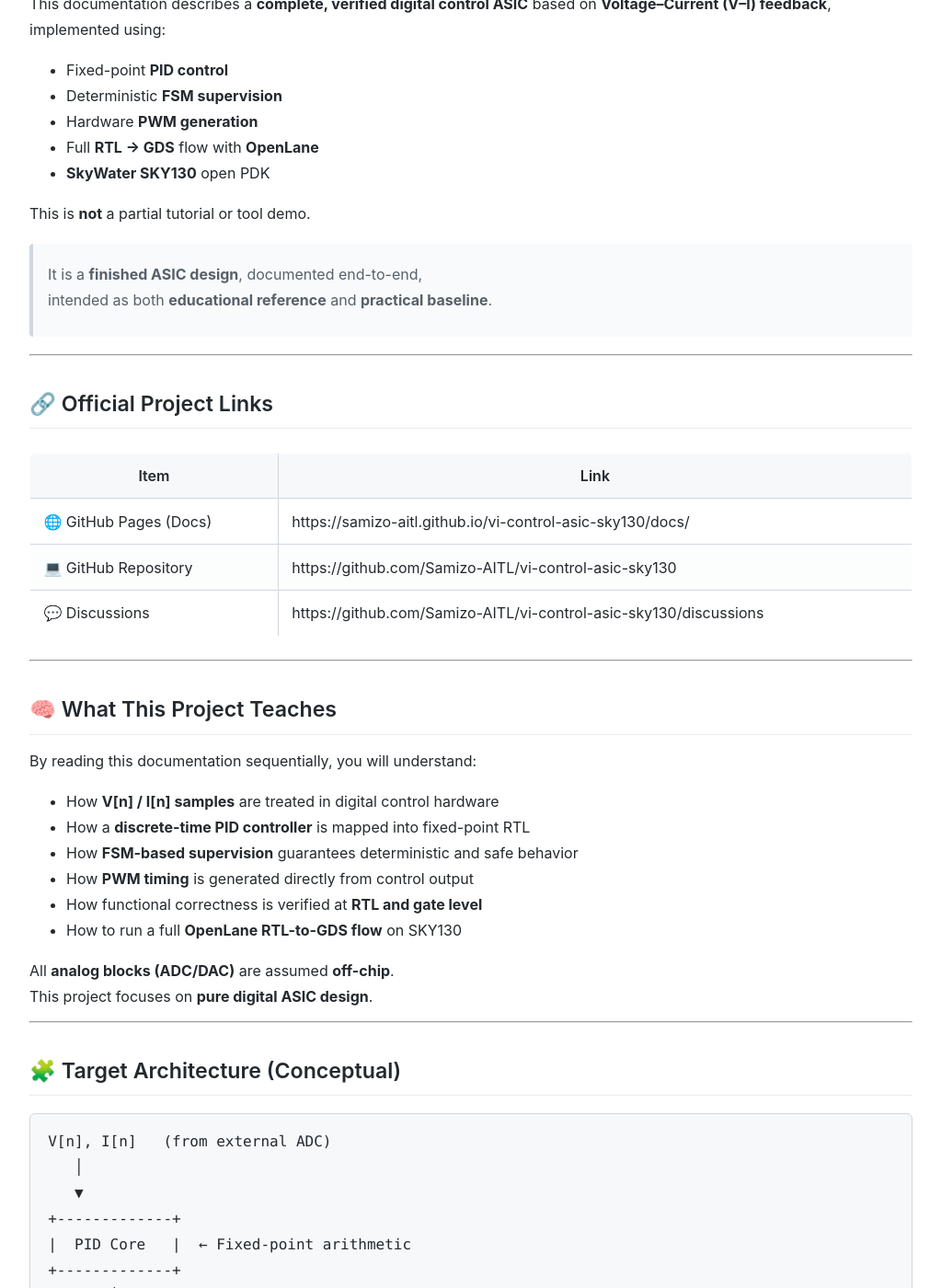
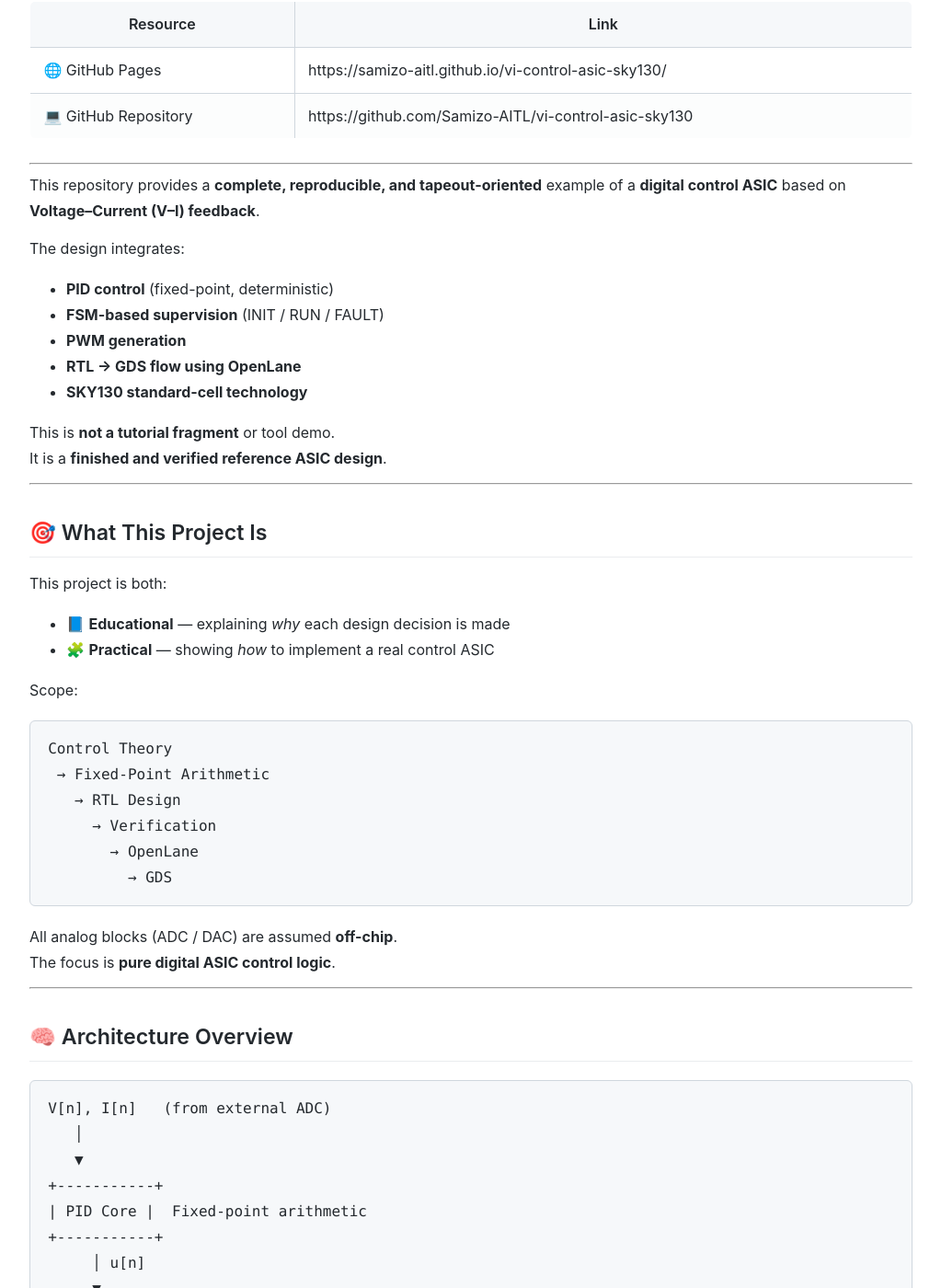
Before and after one commit to Samizo-AITL/vi-control-asic-sky130, a Jekyll site: the page built from index.md, in a window 1280 px wide and 1400 px high, scrolled down 485 px. Shown: the whole window at 92% size, without its empty margins (128-1151 px from the left). Built offline with Jekyll 4.4.1, drawn with Linux system fonts in a browser that asks for light colours; some of the changed text lies outside the part shown.

Commit message:
Update index.md

````diff
--- a/index.md
+++ b/index.md
@@ -1,139 +1,113 @@
 ---
 layout: default
-title: Documentation
+title: "V–I Control ASIC on SKY130"
 nav_order: 1
-has_children: true
 ---
 
-# 📘 V–I Control ASIC on SKY130
-**PID + FSM + PWM — RTL to GDS using OpenLane**
+# V–I Control ASIC on SKY130
+**PID + FSM + PWM using OpenLane (Educational & Practical)**
 
 ---
 
-## 🎯 Overview
+## 🔗 Official Links
 
-This documentation describes a **complete, verified digital control ASIC**
-based on **Voltage–Current (V–I) feedback**, implemented using:
-
-- Fixed-point **PID control**
-- Deterministic **FSM supervision**
-- Hardware **PWM generation**
-- Full **RTL → GDS** flow with **OpenLane**
-- **SkyWater SKY130** open PDK
-
-This is **not** a partial tutorial or tool demo.
-
-> It is a **finished ASIC design**, documented end-to-end,
-> intended as both **educational reference** and **practical baseline**.
+| Resource | Link |
+|---------|------|
+| 🌐 GitHub Pages | https://samizo-aitl.github.io/vi-control-asic-sky130/ |
+| 💻 GitHub Repository | https://github.com/Samizo-AITL/vi-control-asic-sky130 |
 
 ---
 
-## 🔗 Official Project Links
+This repository provides a **complete, reproducible, and tapeout-oriented**
+example of a **digital control ASIC** based on **Voltage–Current (V–I) feedback**.
 
-| Item | Link |
-|----|----|
-| 🌐 GitHub Pages (Docs) | https://samizo-aitl.github.io/vi-control-asic-sky130/docs/ |
-| 💻 GitHub Repository | https://github.com/Samizo-AITL/vi-control-asic-sky130 |
-| 💬 Discussions | https://github.com/Samizo-AITL/vi-control-asic-sky130/discussions |
+The design integrates:
+
+- **PID control** (fixed-point, deterministic)
+- **FSM-based supervision** (INIT / RUN / FAULT)
+- **PWM generation**
+- **RTL → GDS flow using OpenLane**
+- **SKY130 standard-cell technology**
+
+This is **not a tutorial fragment** or tool demo.
+It is a **finished and verified reference ASIC design**.
 
 ---
 
-## 🧠 What This Project Teaches
+## 🎯 What This Project Is
 
-By reading this documentation sequentially, you will understand:
+This project is both:
 
-- How **V[n] / I[n] samples** are treated in digital control hardware
-- How a **discrete-time PID controller** is mapped into fixed-point RTL
-- How **FSM-based supervision** guarantees deterministic and safe behavior
-- How **PWM timing** is generated directly from control output
-- How functional correctness is verified at **RTL and gate level**
-- How to run a full **OpenLane RTL-to-GDS flow** on SKY130
+- 📘 **Educational** — explaining *why* each design decision is made
+- 🧩 **Practical** — showing *how* to implement a real control ASIC
 
-All **analog blocks (ADC/DAC)** are assumed **off-chip**.
-This project focuses on **pure digital ASIC design**.
+Scope:
+
+```
+Control Theory
+ → Fixed-Point Arithmetic
+   → RTL Design
+     → Verification
+       → OpenLane
+         → GDS
+```
+
+All analog blocks (ADC / DAC) are assumed **off-chip**.
+The focus is **pure digital ASIC control logic**.
 
 ---
 
-## 🧩 Target Architecture (Conceptual)
+## 🧠 Architecture Overview
 
 ```
 V[n], I[n]   (from external ADC)
    │
    ▼
-+-------------+
-|  PID Core   |  ← Fixed-point arithmetic
-+-------------+
-       │ u[n]
-       ▼
-+-------------+
-|   FSM Ctrl  |  ← INIT / RUN / FAULT
-+-------------+
-       │
-       ▼
-+-------------+
-|  PWM Gen    |  ← Duty / timing output
-+-------------+
++-----------+
+| PID Core |  Fixed-point arithmetic
++-----------+
+     │ u[n]
+     ▼
++-----------+
+| FSM Ctrl |  INIT / RUN / FAULT supervision
++-----------+
+     │
+     ▼
++-----------+
+| PWM Gen |  Duty / timing output
++-----------+
 ```
 
 ---
 
-## 📚 Documentation Structure
+## 📚 Documentation
 
-Each chapter is a standalone Markdown file under `docs/`.
+All technical documentation lives under `docs/`.
 
-### 0️⃣ Overview
-➡️ **[00_overview.md](00_overview.md)**
-Project motivation, scope, and design philosophy.
+➡️ **Start here:**
+👉 [Documentation Index](docs/index.md)
 
-### 1️⃣ Control Model
-➡️ **[01_control_model.md](01_control_model.md)**
-Discrete-time PID control using V–I feedback.
+The documentation is structured as a **linear design narrative**:
 
-### 2️⃣ Fixed-Point Design
-➡️ **[02_fixed_point.md](02_fixed_point.md)**
-Q-format selection, scaling, saturation, and overflow handling.
-
-### 3️⃣ RTL: PID Core
-➡️ **[03_rtl_pid.md](03_rtl_pid.md)**
-Cycle-accurate PID datapath in Verilog.
-
-### 4️⃣ RTL: FSM & PWM
-➡️ **[04_fsm_pwm.md](04_fsm_pwm.md)**
-Supervisory FSM and PWM generation logic.
-
-### 5️⃣ OpenLane Flow
-➡️ **[05_openlane_flow.md](05_openlane_flow.md)**
-Synthesis, placement, routing, STA, and layout inspection.
-
-### 6️⃣ Gate-level Simulation (Functional)
-➡️ **[06_gate_sim_functional.md](06_gate_sim_functional.md)**
-Post-layout **functional** verification (logical equivalence, no timing).
+1. System overview and philosophy
+2. Control model (PID with V–I feedback)
+3. Fixed-point design methodology
+4. RTL implementation
+5. FSM supervision and PWM
+6. OpenLane RTL-to-GDS flow
+7. Gate-level functional verification
+8. Appendix with complete figure index
 
 ---
 
-## 📎 Appendix
+## ✅ Verification Status
 
-➡️ **[Appendix A: Figure List](appendix_figures.md)**
+This project is **verification complete** within its defined scope.
 
-A complete index of **all waveforms, layouts, and verification figures**,
-clarifying:
+### Completed
 
-- What each figure proves
-- Which verification phase it belongs to
-- Why similar-looking figures exist
-
-Highly recommended for reviewers.
-
----
-
-## ✅ Verification Strategy
-
-This project emphasizes **functional correctness with explicit timing guarantees**.
-
-### Performed
-
-- ✅ RTL functional simulation (Icarus Verilog)
-- ✅ PID step-response verification (P / PI)
+- ✅ RTL functional simulation
+- ✅ PID step response verification (P / PI)
 - ✅ FSM state transition verification
 - ✅ PWM duty and timing verification
 - ✅ Gate-level **functional** simulation (post-layout)
@@ -142,39 +116,43 @@
 
 ### Intentionally Omitted
 
-- ⏭ Gate-level **timing-aware** simulation
+- ⏭ Gate-level **timing simulation**
+  (STA used instead; UDP-based SKY130 models are not simulator-friendly)
 
-**Reason:**
-Timing correctness is guaranteed by STA,
-and SKY130 UDP-based cell models are not simulator-friendly.
-
-This reflects **realistic industry practice**.
+This reflects **real-world ASIC development practice**.
 
 ---
 
-## 🖼 Final GDS (Physical Deliverable)
+## 🖼 Physical Implementation
 
 <img
-  src="https://samizo-aitl.github.io/vi-control-asic-sky130/docs/layout/vi_control_top_gds_overview.png"
+  src="docs/layout/vi_control_top_gds_overview.png"
   alt="GDS layout overview"
   style="width:85%;"
 />
 
 - Tool: OpenLane
 - PDK: SKY130A
-- Status: DRC / LVS clean, STA closed
+- Status: DRC / LVS clean, GDS generated
+
+---
+
+## 🎓 Intended Audience
+
+- Students learning digital control and ASIC design
+- Engineers moving from MCU-based to hardware control
+- Educators building semiconductor coursework
+- Developers evaluating OpenLane + SKY130
 
 ---
 
 ## 👤 Author
 
 **Shinichi Samizo**
-M.S. Electrical & Electronic Engineering (Shinshu University)
+M.S., Electrical and Electronic Engineering (Shinshu University)
 
-- Former Engineer, **Seiko Epson Corporation**
-- Semiconductor logic / memory / HV mixed-signal
-- Inkjet MEMS & PrecisionCore productization
-- Control hardware architecture & education
+Former engineer at **Seiko Epson Corporation**
+(semiconductor logic / memory / mixed-signal, inkjet systems)
 
 GitHub: https://github.com/Samizo-AITL
 Email: shin3t72@gmail.com
@@ -184,17 +162,12 @@
 ## 📄 License
 
 | Item | License |
-|----|----|
+|------|---------|
 | Source Code | MIT |
-| Text & Documentation | CC BY 4.0 / CC BY-SA 4.0 |
-| Figures & Diagrams | CC BY-NC 4.0 |
-| External References | Original license applies |
+| Documentation | CC BY 4.0 / CC BY-SA 4.0 |
+| Figures | CC BY-NC 4.0 |
 
 ---
 
-> **Conclusion**
-> This documentation represents a **complete, reproducible, and verified**
-> digital control ASIC design on SKY130.
->
-> If you understand every chapter,
-> you understand the essence of a **practical control ASIC**.
+➡️ **Next:**
+👉 [Documentation Index](docs/index.md)
````
